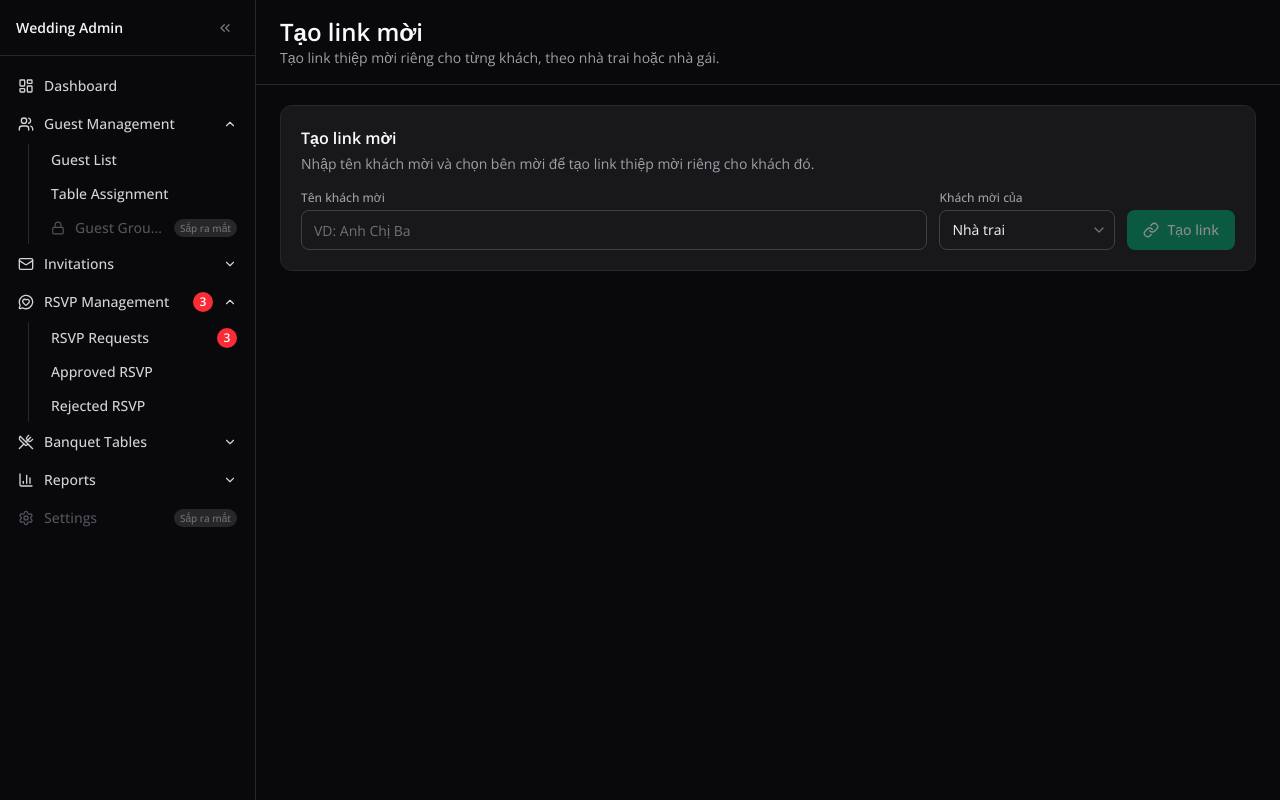
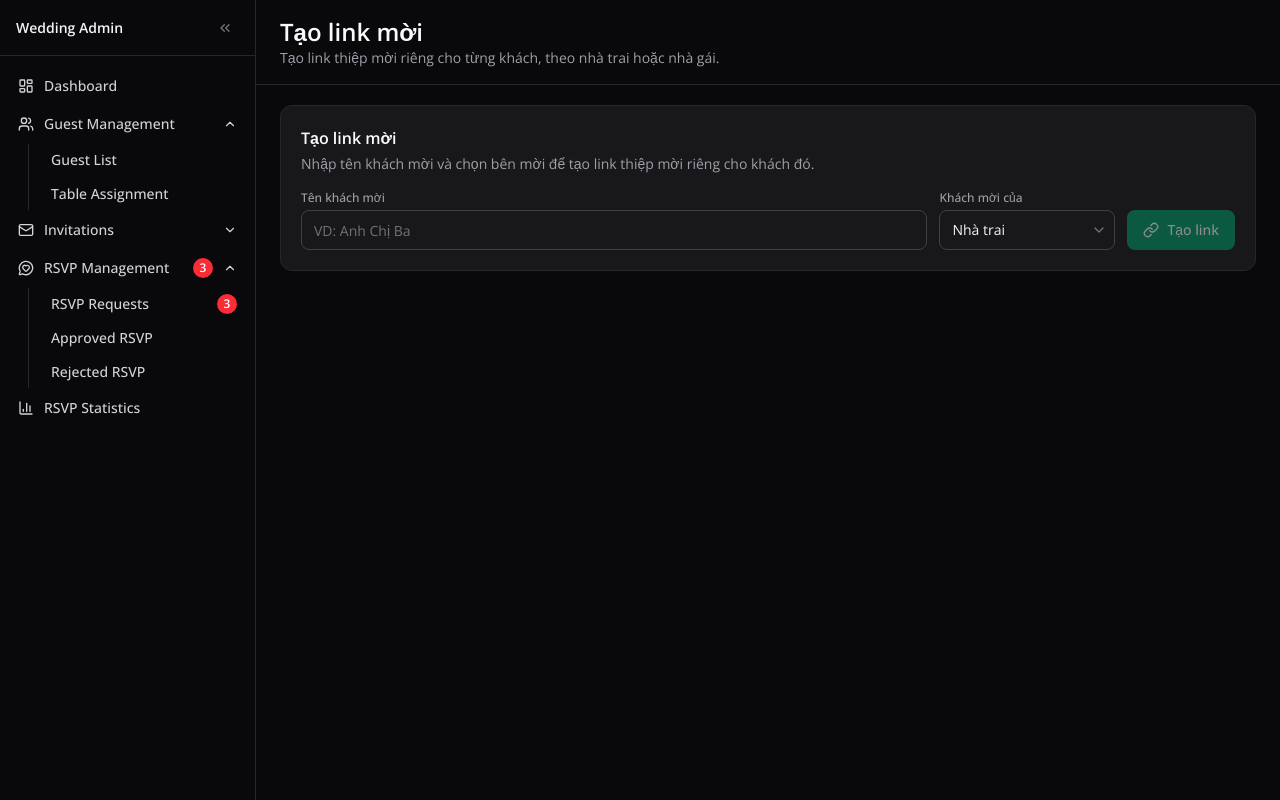
Before and after one commit to minhhl/wedding-invitation, a Next.js app: page /guest-management/invite-links in a window 1280 px wide. Built offline with nearby package versions, Linux system fonts and the light colour scheme; no server answers.

Commit message:
feat: simplify AdminSidebar by removing upcoming features and consolidating sections

```diff
--- a/src/components/guest-management/AdminSidebar.tsx
+++ b/src/components/guest-management/AdminSidebar.tsx
@@ -8,9 +8,7 @@ import {
   Users,
   Mail,
   MessageCircleHeart,
-  UtensilsCrossed,
   BarChart3,
-  Settings,
   ChevronDown,
   ChevronsLeft,
   ChevronsRight,
@@ -122,7 +120,6 @@ export function AdminSidebar() {
       children: [
         { label: 'Guest List', href: '/guest-management' },
         { label: 'Table Assignment', href: '/guest-management#guest-table' },
-        { label: 'Guest Groups', comingSoon: true },
       ],
     },
     {
@@ -132,8 +129,6 @@ export function AdminSidebar() {
       children: [
         { label: 'Wedding Invitations', href: '/', external: true },
         { label: 'Tạo Link Mời', href: '/guest-management/invite-links' },
-        { label: 'Announcement Cards (Báo Hỷ)', comingSoon: true },
-        { label: 'QR Check-in', comingSoon: true },
       ],
     },
     {
@@ -150,27 +145,7 @@ export function AdminSidebar() {
         { label: 'Rejected RSVP', href: '/guest-management/rsvp?status=REJECTED' },
       ],
     },
-    {
-      key: 'tables',
-      label: 'Banquet Tables',
-      icon: UtensilsCrossed,
-      children: [
-        { label: 'Table Layout', comingSoon: true },
-        { label: 'Table Capacity', href: '/guest-management#guest-table' },
-        { label: 'Seating Overview', comingSoon: true },
-      ],
-    },
-    {
-      key: 'reports',
-      label: 'Reports',
-      icon: BarChart3,
-      children: [
-        { label: 'Attendance Report', comingSoon: true },
-        { label: 'Gift Summary', comingSoon: true },
-        { label: 'RSVP Statistics', href: '/guest-management/rsvp' },
-      ],
-    },
-    { key: 'settings', label: 'Settings', icon: Settings, comingSoon: true },
+    { key: 'reports', label: 'RSVP Statistics', icon: BarChart3, href: '/guest-management/rsvp' },
   ]
 
   const navProps = { sections, pathname, statusParam, openSections, toggleSection }
```
